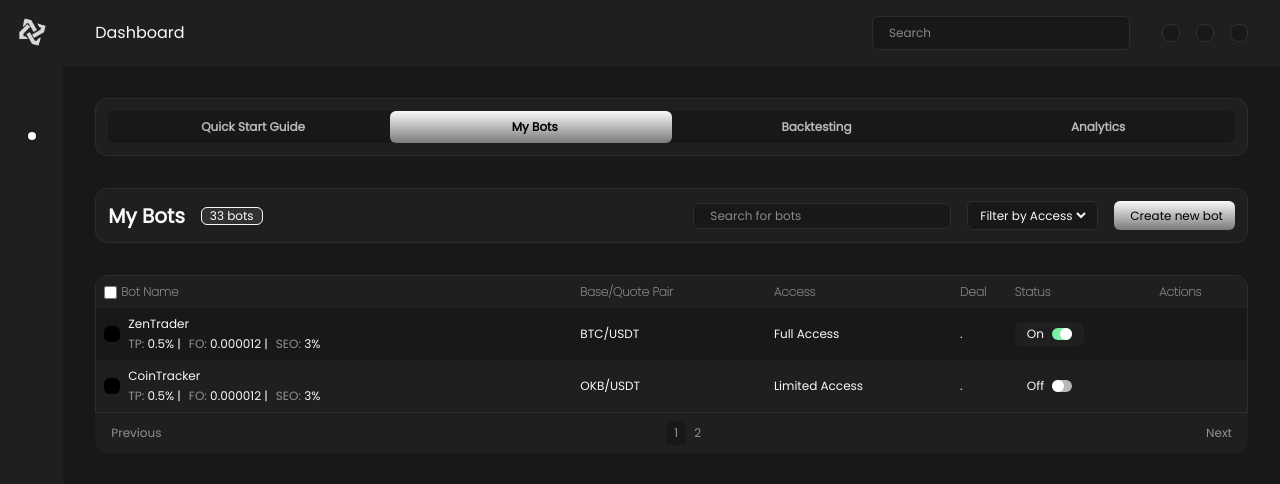
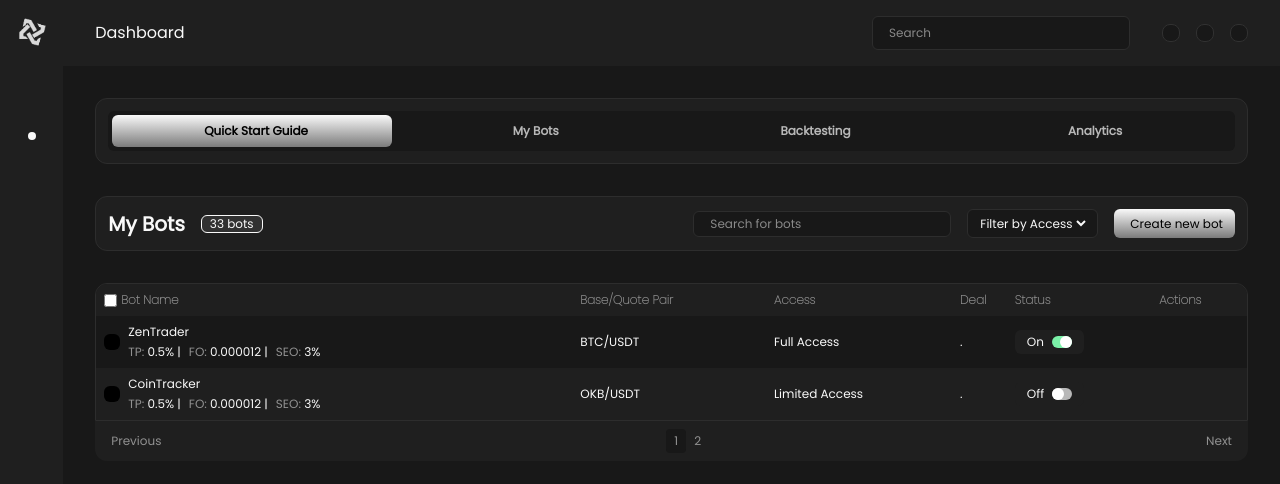
Before and after one commit to Hardy101/liquiDex, a React (Vite) app: page /bots in a window 1280 px wide. Shown: the top 484 px of the page. Built offline with nearby package versions, Linux system fonts and the light colour scheme; some icons are missing.

Commit message:
settings init

```diff
--- a/src/App.css
+++ b/src/App.css
@@ -35,6 +35,9 @@
 .a-dashboard-info-p {
   @apply flex flex-col gap-1;
 }
+button {
+  cursor: pointer;
+}
 .gradient-1 {
   background: rgb(249, 249, 249);
   background: linear-gradient(
--- a/src/components/analyticsNavbar.tsx
+++ b/src/components/analyticsNavbar.tsx
@@ -26,7 +26,7 @@ const AnalyticsNavbar: React.FC<Props> = ({ activeTab, setActiveTab }) => {
           {secnavbtn.map(({ id, txt, icon }, index) => (
             <li key={index}>
               <button
-                className={`sec-nav-btn cursor-pointer ${
+                className={`sec-nav-btn ${
                   activeTab == id ? "gradient-1 text-black" : ""
                 }`}
                 onClick={() => setActiveTab(id)}
--- a/src/components/botsNavbar.tsx
+++ b/src/components/botsNavbar.tsx
@@ -1,38 +1,45 @@
-import React from "react";
+import React, { act, useState } from "react";
 import Bots from "../pages/bots";
 
 const BotsNavBar: React.FC = () => {
+  const [activeTab, setActiveTab] = useState("start");
+
   const secnavbtn = [
     {
+      tab_id: "start",
       btn: "Quick Start Guide",
       icon: "lni lni-bolt-2 my-auto",
-      status: "not-active",
+      active: false,
     },
     {
+      tab_id: "mybots",
       btn: "My Bots",
       icon: "lni lni-trend-up-1 my-auto",
-      status: "not-active",
+      active: false,
     },
     {
+      tab_id: "backtesting",
       btn: "Backtesting",
       icon: "lni lni-trend-up-1 my-auto",
-      status: "not-active",
+      active: false,
     },
     {
+      tab_id: "analytics",
       btn: "Analytics",
       icon: "lni lni-search-2 my-auto",
-      status: "not-active",
+      active: false,
     },
   ];
   return (
     <div className="sec-nav bg-dark-2 border border-grey-3 rounded-xl p-3">
-      <ul className="navlinks rounded-md text-grey-2 font-bold text-xs text-center grid grid-cols-4 bg-dark-1">
-        {secnavbtn.map(({ btn, icon }, index) => (
+      <ul className="navlinks rounded-md text-grey-2 font-bold text-xs text-center grid grid-cols-4 bg-dark-1 p-1">
+        {secnavbtn.map(({ tab_id, btn, icon, active }, index) => (
           <li key={index}>
             <button
               className={`sec-nav-btn ${
-                btn == "My Bots" ? "gradient-1 text-black" : ""
+                activeTab == tab_id ? "gradient-1 text-black" : ""
               }`}
+              onClick={() => setActiveTab(tab_id)}
             >
               <i className={icon}></i>
               <span className="my-auto">{btn}</span>
```
Also changed, not shown: src/pages/settings.tsx (added).
